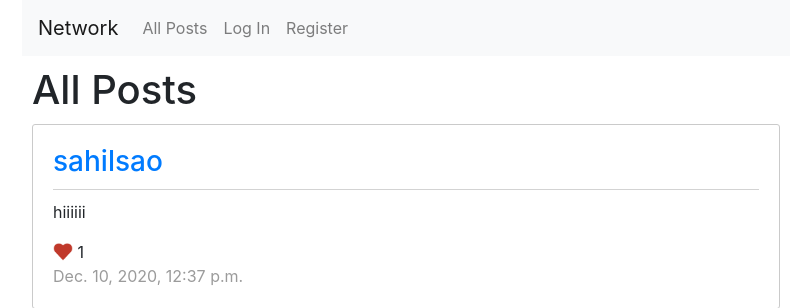
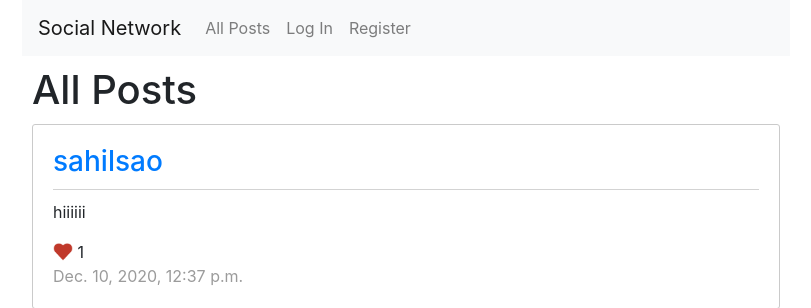
Before and after one commit to sahilsao/Basic-Social-Network-master, a Django app: page / in a window 1280 px wide. Shown: the top 308 px of the page, without its empty margins (234-1045 px from the left). Run offline with Django 3.2, Linux system fonts and the light colour scheme; data comes from the database, SQL or seed files in the repository; some libraries are stand-ins or nearby versions.

Commit message:
Update layout.html

```diff
--- a/network/templates/network/layout.html
+++ b/network/templates/network/layout.html
@@ -11,7 +11,7 @@
     <body>
 
         <nav class="navbar navbar-expand-lg navbar-light bg-light">
-            <a class="navbar-brand" href="{% url 'index' %}">Network</a>
+            <a class="navbar-brand" href="{% url 'index' %}">Social Network</a>
 
             <div>
               <ul class="navbar-nav mr-auto">
```
